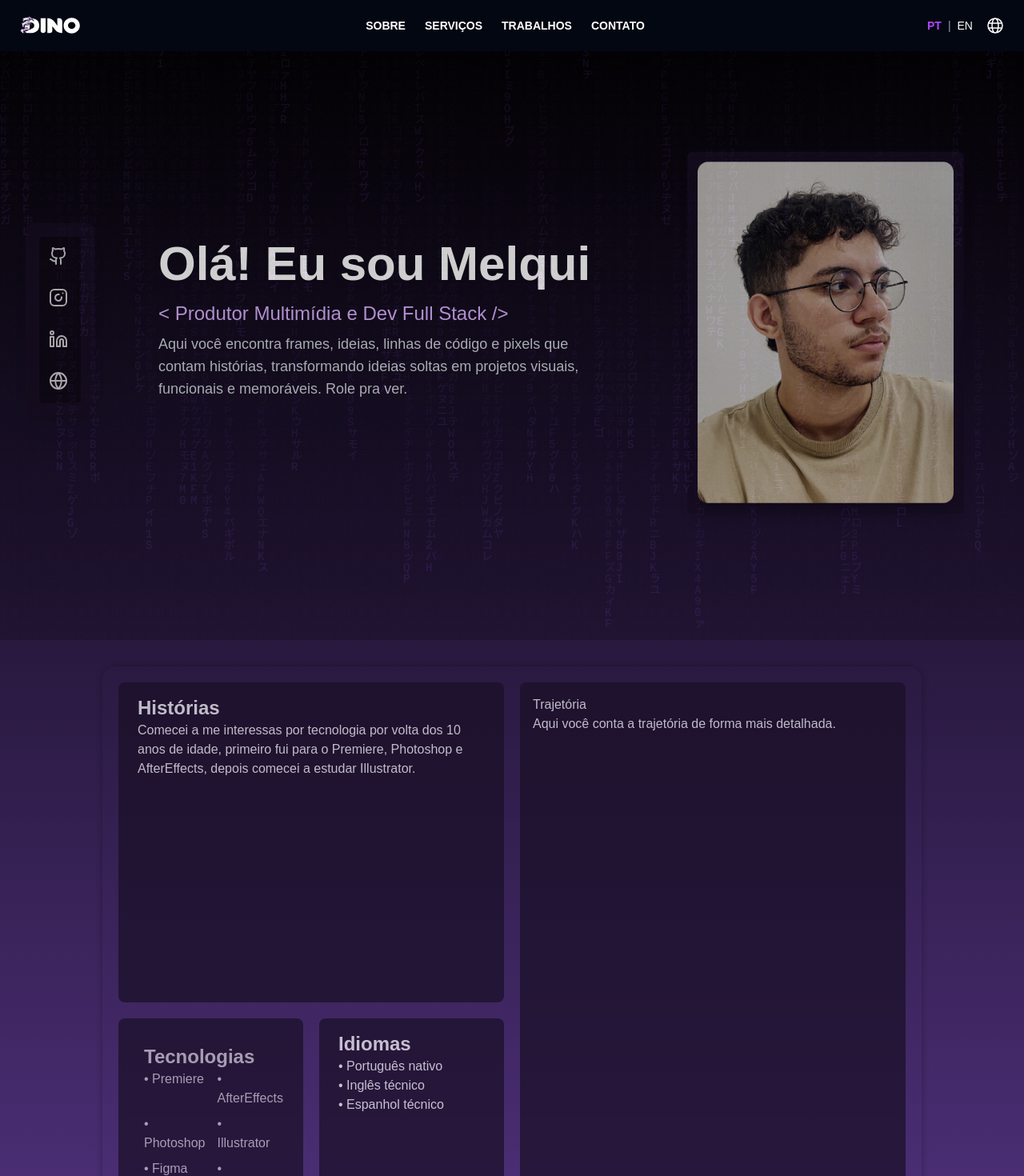
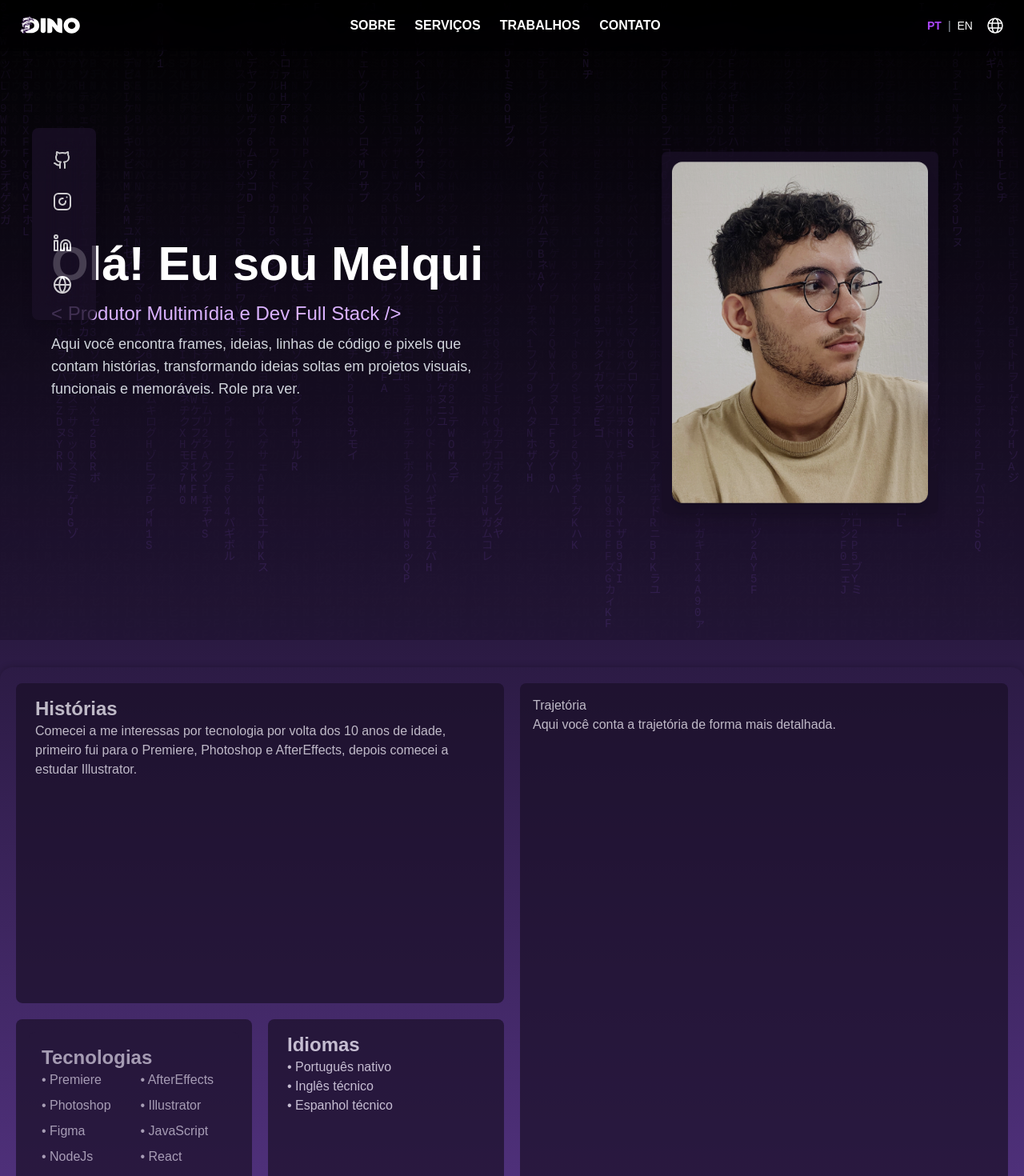
Before and after one commit to melquimoraiss/curriculo-digital-melqui, a Next.js app: page / in a window 1280 px wide. Shown: the top 1470 px of the page at 80% size. Built offline with nearby package versions, Linux system fonts and the light colour scheme.

Commit message:
fix: bugs on components

```diff
--- a/src/app/components/header.tsx
+++ b/src/app/components/header.tsx
@@ -8,7 +8,7 @@ const Header = () => {
   const [menuOpen, setMenuOpen] = useState(false);
   const [activeSection, setActiveSection] = useState("home");
 
-  // Destacar item de menu conforme a seção visível
+  // Detectar seção ativa no scroll
   useEffect(() => {
     const sections = document.querySelectorAll("section[id]");
     const observer = new IntersectionObserver(
@@ -46,9 +46,9 @@ const Header = () => {
 
   return (
     <>
-      {/* Header com transparência e desfoque */}
-      <nav className="fixed top-0 left-0 w-full flex items-center justify-between h-16 px-6 bg-gray-950 bg-opacity-60  text-white z-50">
-        {/* Logo - volta para herosection */}
+      {/* NAVBAR */}
+      <nav className="fixed top-0 left-0 w-full flex items-center justify-between h-16 px-6 bg-black/30 backdrop-blur-md border-[#5A378C] text-white z-50">
+        {/* Logo */}
         <div
           className="flex items-center h-full cursor-pointer"
           onClick={() => handleScroll("hero")}
@@ -61,7 +61,7 @@ const Header = () => {
         </div>
 
         {/* Menu Desktop */}
-        <ul className="hidden md:flex gap-6 text-sm md:text-base lg:text-sm font-semibold">
+        <ul className="hidden md:flex gap-6 text-sm md:text-base font-semibold">
           {navItems.map(({ id, label }) => (
             <li key={id}>
               <button
@@ -94,9 +94,9 @@ const Header = () => {
             <path d="M12 21a9 9 0 1 0 0-18m0 18a9 9 0 1 1 0-18m0 18c2.761 0 3.941-5.163 3.941-9S14.761 3 12 3m0 18c-2.761 0-3.941-5.163-3.941-9S9.239 3 12 3M3.5 9h17m-17 6h17" />
           </svg>
           <button
-            className="gap-4 md:hidden"
+            className="md:hidden z-50"
             onClick={() => setMenuOpen(true)}
-            aria-label="Open menu"
+            aria-label="Abrir menu"
           >
             <Menu size={28} />
           </button>
@@ -111,7 +111,7 @@ const Header = () => {
       >
         <div className="flex justify-between items-center p-4 border-b border-gray-700">
           <span className="text-lg font-semibold">Menu</span>
-          <button onClick={() => setMenuOpen(false)} aria-label="Close menu">
+          <button onClick={() => setMenuOpen(false)} aria-label="Fechar menu">
             <X size={28} />
           </button>
         </div>
@@ -131,10 +131,10 @@ const Header = () => {
         </nav>
       </div>
 
-      {/* Overlay */}
+      {/* Overlay quando o menu estiver aberto */}
       {menuOpen && (
         <div
-          className="fixed inset-0 bg-black bg-opacity-10 z-40"
+          className="fixed inset-0 bg-black bg-opacity-20 z-40"
           onClick={() => setMenuOpen(false)}
         />
       )}
--- a/src/app/components/herosection.tsx
+++ b/src/app/components/herosection.tsx
@@ -50,8 +50,12 @@ const HeroSection = () => {
   }, []);
 
   return (
-    <section id="hero">
-      <div className="flex items-center justify-center min-h-screen px-8 text-white">
+    <section
+      id="hero"
+      className="relative z-0 min-h-screen px-4 py-20 flex items-center justify-center"
+    >
+      <div className="flex flex-col-reverse md:flex-row items-center justify-between text-white w-full max-w-6xl gap-10">
+        <div className="absolute top-20 left-4 z-40 md:left-10">
           <motion.div
             initial={{ opacity: 0, filter: "blur(10px)" }}
             className="flex flex-col max-w-xl text-center md:text-left"
@@ -59,11 +63,8 @@ const HeroSection = () => {
             transition={{ duration: 0.6 }}
             variants={container}
           >
-          <TiltCard className="mr-20 rounded-2xl shadow-xl">
-            <div
-              className="flex lg:flex-col gap-6 lg:bg-black/40 lg:backdrop-blur-sm lg:p-3 lg:rounded-md lg:border lg:border-[#8850BF]/10"
-              id="quadrado"
-            >
+            <TiltCard className="w-70 md:w-20 mr-50 absolute top-20 rounded-2xl shadow-xl">
+              <div className="flex items-center justify-center flex-row md:flex-col gap-6 backdrop-blur-sm p-3">
                 <a
                   href="https://github.com/melquimoraiss"
                   className="text-white hover:text-[#8850BF] transition-colors transform hover:scale-110 duration-200"
@@ -150,6 +151,7 @@ const HeroSection = () => {
               </div>
             </TiltCard>
           </motion.div>
+        </div>
 
         <div className="max-w-6xl w-full flex flex-col-reverse md:flex-row items-center justify-between gap-10">
           <motion.div
--- a/src/app/globals.css
+++ b/src/app/globals.css
@@ -26,10 +26,11 @@ body {
   padding: 20px;
 }
 .about-box {
-  max-width: 80%;
-  max-height: 50%;
+  min-width: 80%;
+  min-height: 50%;
   margin-left: auto;
   margin-right: auto;
+  justify-content: center;
 }
 
 /* Coluna da esquerda */
--- a/src/app/page.tsx
+++ b/src/app/page.tsx
@@ -6,7 +6,7 @@ import MatrixBackground from "@/components/MatrixBackground";
 
 export default function Home() {
   return (
-    <div className="">
+    <div className="overflow-x-hidden max-w-screen w-full">
       <div className="z-1">
         <Header />
         <HeroSection />
@@ -14,7 +14,7 @@ export default function Home() {
         <Footer />
       </div>
 
-      <div className=" z-0 opacity-20">
+      <div className=" absolute inset-0 opacity-20 -z-10 pointer-events-none">
         <MatrixBackground />
       </div>
     </div>
```
Lines whose indentation alone changed are shown as unchanged.
